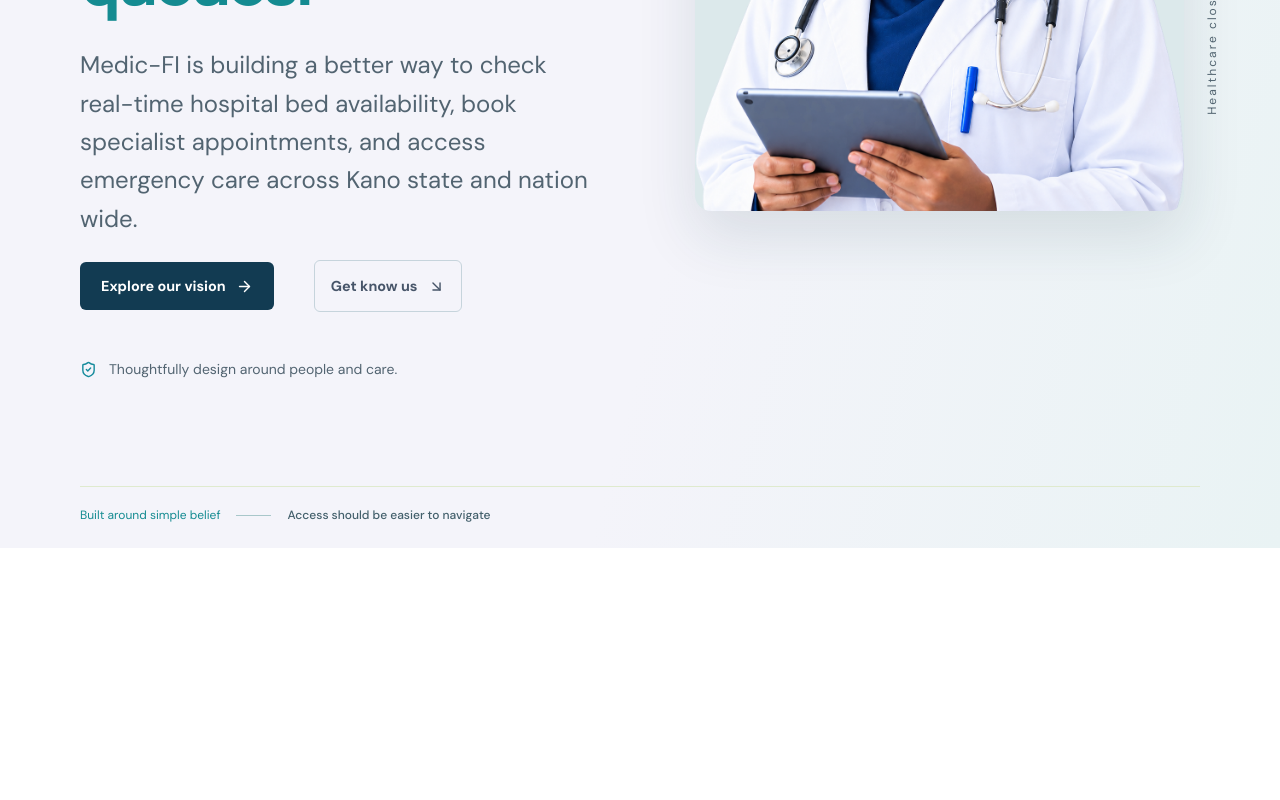
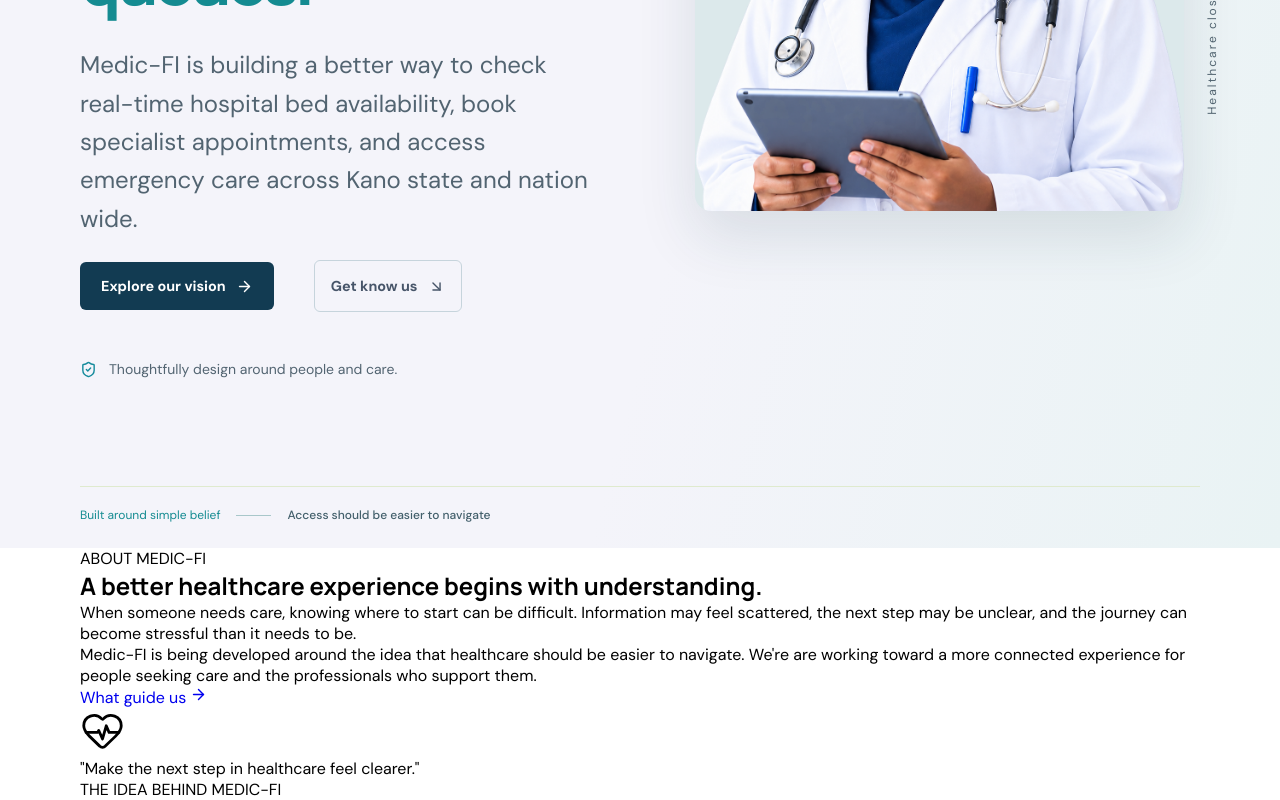
Before and after one commit to NDeenSanhaj96/medic-fi, a React (Vite) app: page / in a window 1280 px wide. Shown: the part 504-1304 px from the top of the page. Before the commit the page ends 1052 px from the top, so only its background shows below. Built offline with nearby package versions, Linux system fonts and the light colour scheme.

Commit message:
feat: Add HTML structure of About section

```diff
--- a/src/App.jsx
+++ b/src/App.jsx
@@ -122,12 +122,36 @@
   );
 }
 
+function AboutSection() {
+  return (
+    <section className="section about">
+      <div className="about_grid-container container">
+        <div className="section_label">ABOUT MEDIC-FI</div>
+        <div className="about_main">
+          <h2 id="aboutHeading">A better healthcare experience begins with <span>understanding.</span></h2>
+          <div className="about_body">
+            <p>When someone needs care, knowing where to start can be difficult. Information may feel scattered, the next step may be unclear, and the journey can become stressful than it needs to be.</p>
+            <p>Medic-FI is being developed around the idea that healthcare should be easier to navigate. We're are working toward a more connected experience for people seeking care and the professionals who support them.</p>
+          </div>
+          <a className="text_link text_link-dark" href="#principles">What guide us <ArrowRight size={17} /></a>
+        </div>
+        <div className="about_side">
+          <div className="about_monogram"><HeartPulse size={45} strokeWidth={1.5} /></div>
+          <p className="about_side-quote">"Make the next step in healthcare feel clearer."</p>
+          <span>THE IDEA BEHIND MEDIC-FI</span>
+        </div>
+      </div>
+    </section>
+  );
+}
+
 function App() {
   return (
     <>
       <Navbar />
       <main>
         <HeroSection />
+        <AboutSection />
       </main>
     </>
   );
```
